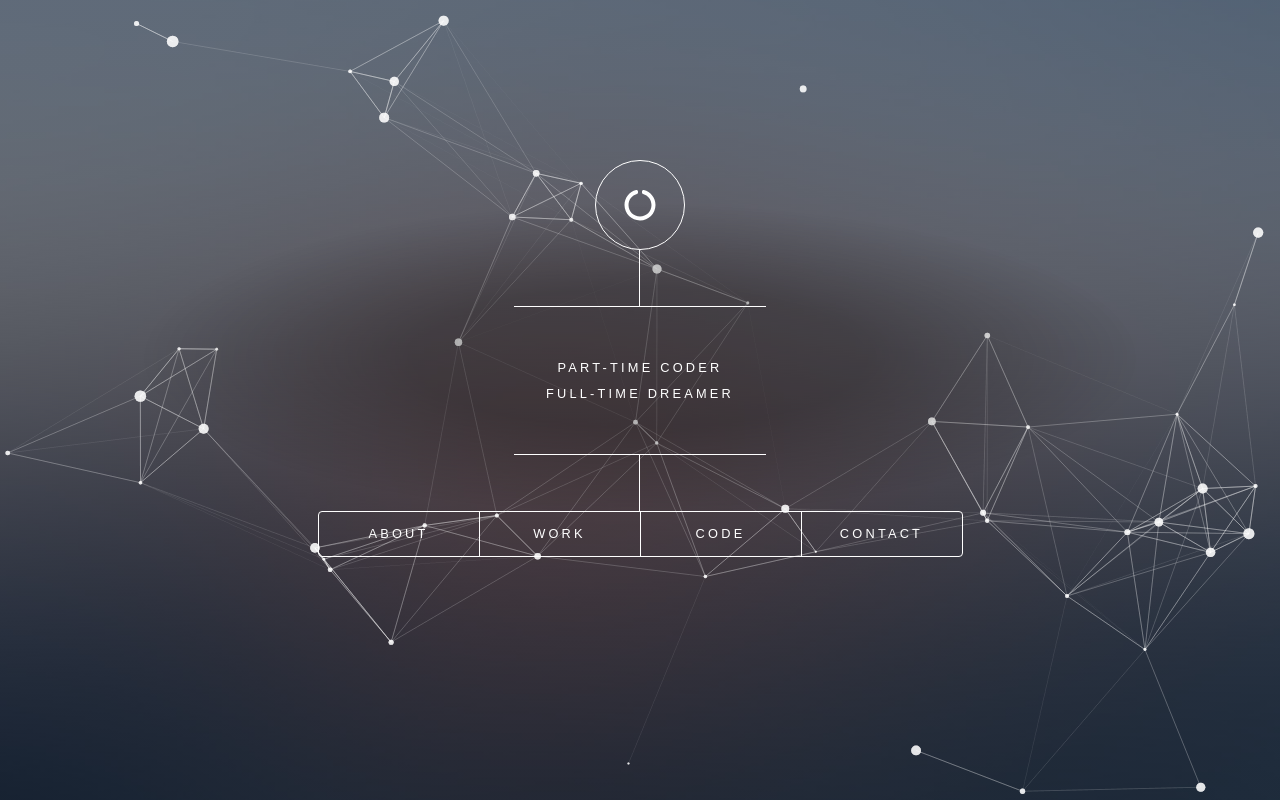
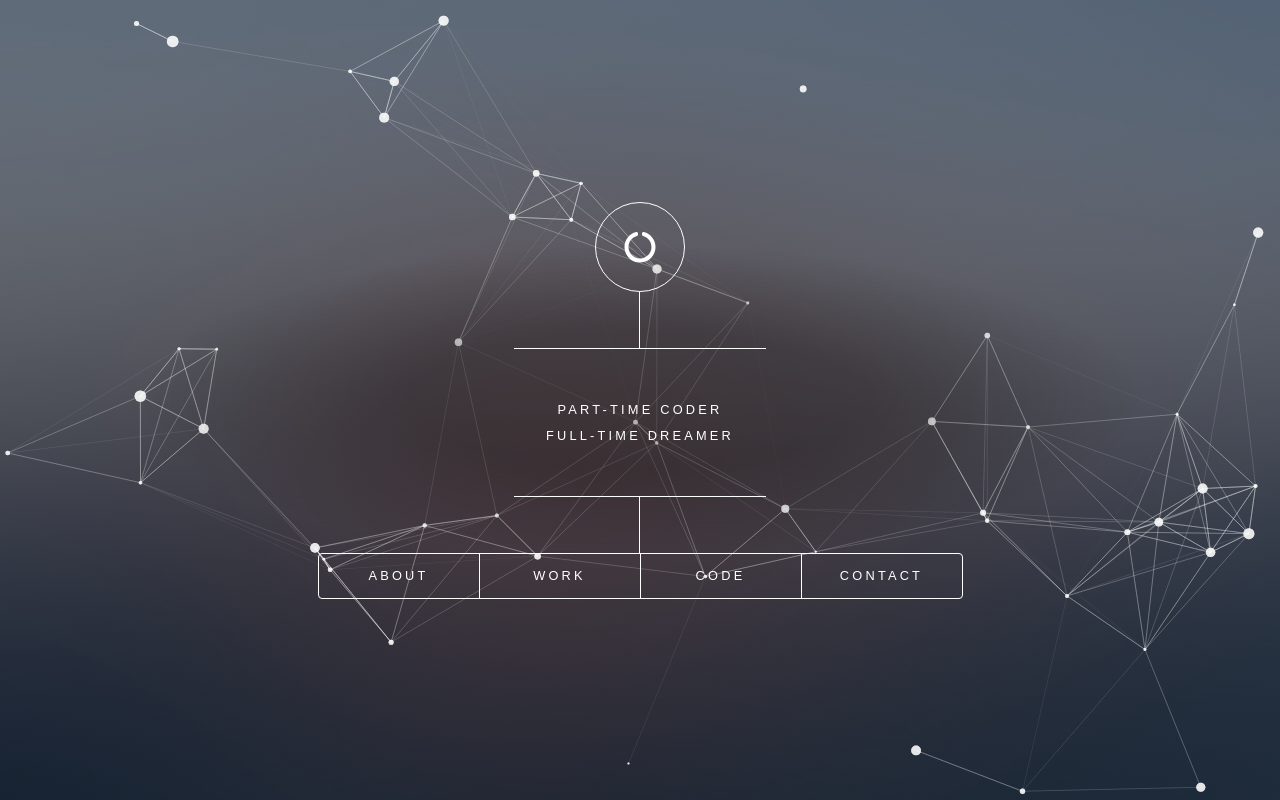
Before and after one commit to edenlim/edenlim_portfolio, a React (Create React App) app: page / in a window 1280 px wide. Built offline with nearby package versions, Linux system fonts and the light colour scheme.

Commit message:
Mobile responsive

```diff
--- a/src/components/Modal.js
+++ b/src/components/Modal.js
@@ -37,7 +37,11 @@ export default Modal
 const ModalContainer = styled.div`
   color: white;
   text-decoration: none;
-  margin-top: 20vh;
+  margin-top: calc((100vh - 396px)/2);
+
+  @media screen and (max-width: 720px) {
+    margin-top: calc((100vh - 515px)/2);
+  }
 `
 
 const LinkText = styled.a`
--- a/src/styles/modal.css
+++ b/src/styles/modal.css
@@ -242,7 +242,7 @@
 
 		}
 
-		@media screen and (max-width: 480px) {
+		@media screen and (max-width: 720px) {
 
 			#header {
 				padding: 1.5rem 0;
```
Also changed, not shown: package.json (+5 -4 lines).
